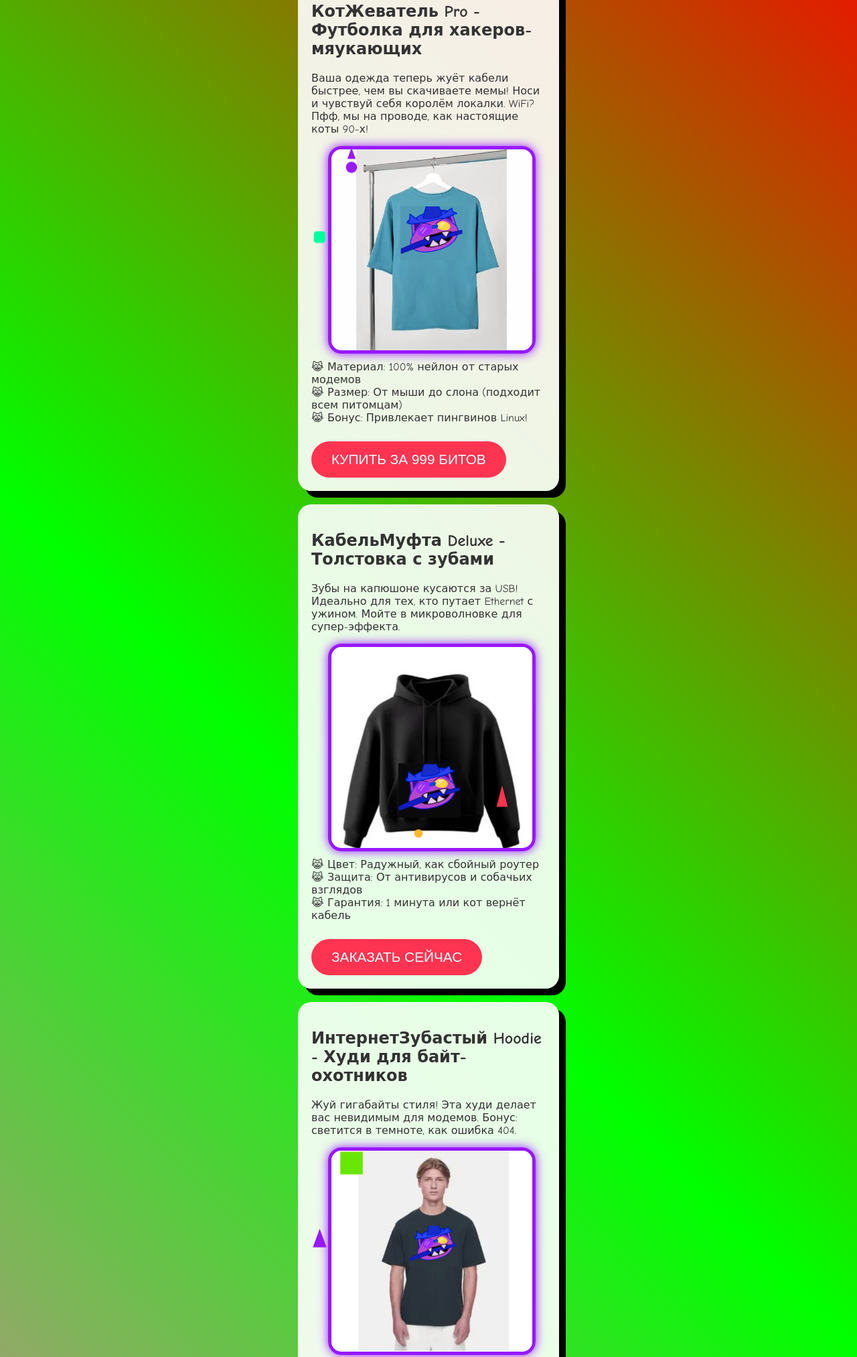
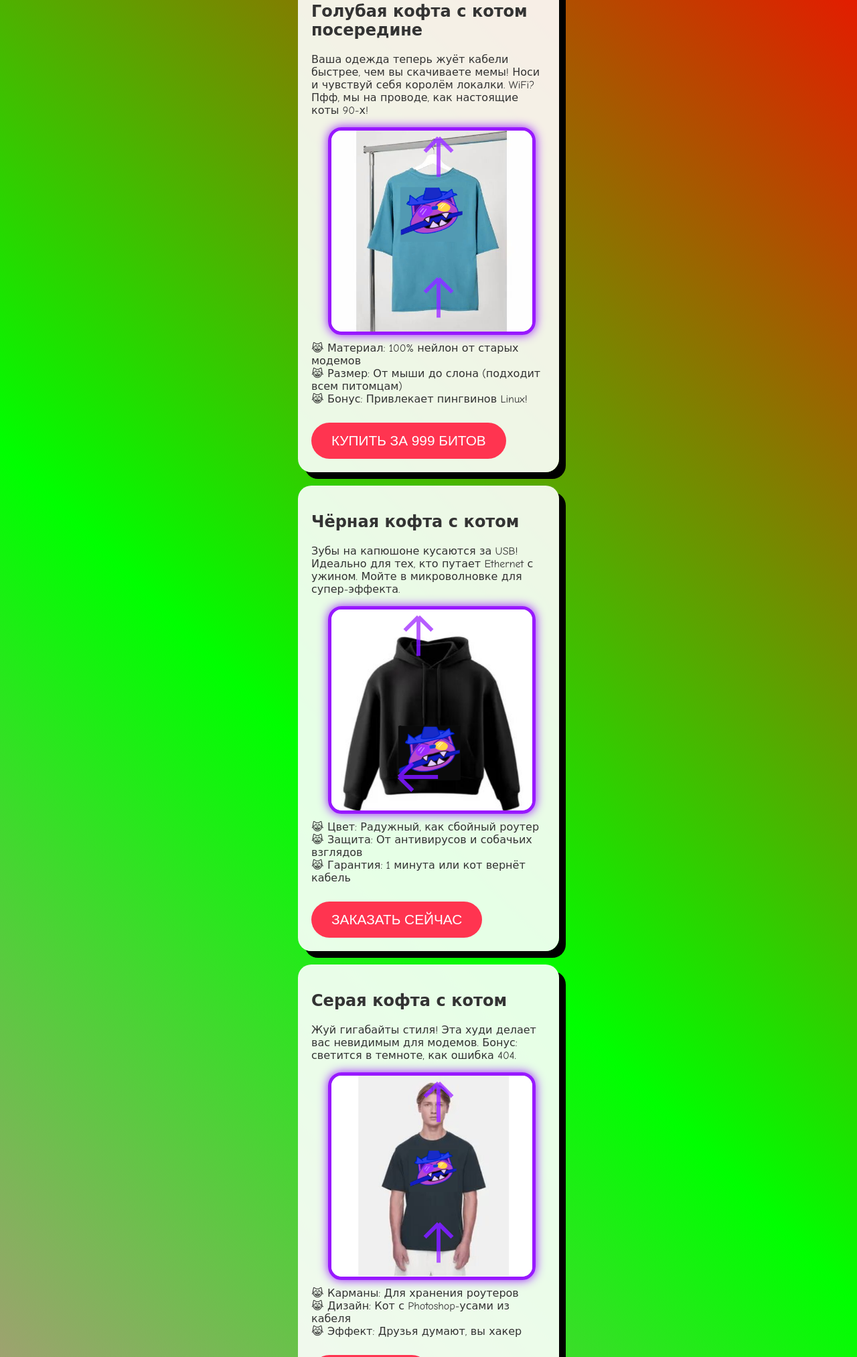
Before and after one commit to f2k60/Kot_juyshiy_internet, a plain HTML site: page index.html in a window 1280 px wide. Shown: the part 243-2269 px from the top of the page at 67% size. Drawn offline with Linux system fonts and the light colour scheme.

```diff
--- a/index.html
+++ b/index.html
@@ -14,12 +14,8 @@
         animation: rainbow 3s infinite;
     }
     @keyframes rainbow {
-            0% {
-                filter: hue-rotate(0deg);
-            }
-            100% {
-                filter: hue-rotate(360deg);
-            }
+        0% { filter: hue-rotate(0deg); }
+        100% { filter: hue-rotate(360deg); }
     }
     h1 {
         text-align: center;
@@ -56,13 +52,8 @@
         margin-top: 10px;
     }
     @keyframes bounce {
-            0%,
-            100% {
-                transform: translateY(0);
-            }
-            50% {
-                transform: translateY(-10px);
-            }
+        0%, 100% { transform: translateY(0); }
+        50% { transform: translateY(-10px); }
     }
     .image-container {
         position: relative;
@@ -78,7 +69,7 @@
         box-shadow: 0 0 15px #ff00ff;
         object-fit: cover;
     }
-        /* SVG cдвиги и эффекты */
+    /* SVG сдвиги и эффекты */
     svg.sticker {
         position: absolute;
         pointer-events: none;
@@ -86,69 +77,46 @@
         animation: float 3s ease-in-out infinite;
     }
     @keyframes float {
-            0%,
-            100% {
-                transform: translateY(0px);
+        0%, 100% { transform: translateY(0px); }
+        50% { transform: translateY(-15px); }
     }
-            50% {
-                transform: translateY(-15px);
+    /* разные размеры и позиции стикеров */
+    .sticker1 { top: 10px; left: 10px; width: 50px; height: 50px; animation-delay: 0s; }
+    .sticker2 { top: 220px; left: 240px; width: 40px; height: 40px; animation-delay: 0.7s; }
+    .sticker3 { top: 130px; left: -30px; width: 35px; height: 35px; animation-delay: 1.4s; }
+    .sticker4 { top: 280px; left: 120px; width: 30px; height: 30px; animation-delay: 2.0s; }
+
+    /* Большие стрелочки для указания */
+    .arrow {
+        position: absolute;
+        fill: #ff00ff;
+        opacity: 0.7;
     }
-        }
-        /* разные размеры и позиции сдвигов для стикеров */
-        .sticker1 {
-            top: 10px;
-            left: 10px;
-            width: 50px;
-            height: 50px;
-            animation-delay: 0s;
-        }
-        .sticker2 {
-            top: 220px;
-            left: 240px;
-            width: 40px;
-            height: 40px;
-            animation-delay: 0.7s;
-        }
-        .sticker3 {
-            top: 130px;
-            left: -30px;
-            width: 35px;
-            height: 35px;
-            animation-delay: 1.4s;
-        }
-        .sticker4 {
-            top: 280px;
-            left: 120px;
-            width: 30px;
-            height: 30px;
-            animation-delay: 2.0s;
-        }
-        footer {
-            text-align: center;
-            margin-top: 40px;
-            font-size: 0.8em;
-            font-style: italic;
-            color: #222;
-        }
+    /* Стрелки по 4-м углам слайдов, смещение для минимального перекрытия текста */
+    /* Пример для первой секции */
+    #arrow1a { top: 10px; left: 130px; width: 70px; height: 70px; transform: rotate(180deg); }
+    #arrow1b { bottom: 10px; left: 130px; width: 70px; height: 70px; }
+
+    #arrow2a { top: 10px; right: 130px; width: 70px; height: 70px; transform: rotate(270deg); }
+    #arrow2b { bottom: 10px; right: 130px; width: 70px; height: 70px; }
+
+    #arrow3a { top: 10px; left: 130px; width: 70px; height: 70px; transform: rotate(180deg); }
+    #arrow3b { bottom: 10px; left: 130px; width: 70px; height: 70px; }
+
+    #arrow4a { top: 10px; right: 130px; width: 70px; height: 70px; transform: rotate(270deg); }
+    #arrow4b { bottom: 10px; right: 130px; width: 70px; height: 70px; }
 </style>
 </head>
 <body>
 <h1>КотМода™ - Мода для котов-жуликов интернета!</h1>
 
 <div class="product">
-        <h2>КотЖеватель Pro - Футболка для хакеров-мяукающих</h2>
+    <h2>Голубая кофта с котом посередине</h2>
     <p>Ваша одежда теперь жуёт кабели быстрее, чем вы скачиваете мемы! Носи и чувствуй себя королём локалки. WiFi? Пфф, мы на проводе, как настоящие коты 90-х!</p>
     <div class="image-container">
-            <!-- ВСТАВЬТЕ ИЗОБРАЖЕНИЕ 1 ЗДЕСЬ -->
-            <img class="product-img" src="kotinternet1.png" alt="Кот на футболке" />
-            <!-- SVG сдвиги -->
-            <svg class="sticker sticker1" viewBox="0 0 24 24" fill="#ff00ff" xmlns="http://www.w3.org/2000/svg">
-                <path d="M12 2L15 10H9L12 2Z"/>
-                <circle cx="12" cy="16" r="4" />
-            </svg>
-            <svg class="sticker sticker3" viewBox="0 0 24 24" fill="#00ffff" xmlns="http://www.w3.org/2000/svg">
-                <rect x="6" y="6" width="12" height="12" rx="3" ry="3"/>
-            </svg>
+        <img class="product-img" src="Kotinternet1.png" alt="Голубая кофта с котом" />
+        <svg id="arrow1a" class="arrow" viewBox="0 0 24 24"><path d="M12 2L12 22M12 22L5 15M12 22L19 15" stroke="#ff00ff" stroke-width="2" fill="none" /></svg>
+        <svg id="arrow1b" class="arrow" viewBox="0 0 24 24"><path d="M12 22L12 2M12 2L5 9M12 2L19 9" stroke="#ff00ff" stroke-width="2" fill="none" /></svg>
     </div>
     <ul>
         <li>Материал: 100% нейлон от старых модемов</li>
@@ -159,17 +127,12 @@
 </div>
 
 <div class="product">
-        <h2>КабельМуфта Deluxe - Толстовка с зубами</h2>
+    <h2>Чёрная кофта с котом</h2>
     <p>Зубы на капюшоне кусаются за USB! Идеально для тех, кто путает Ethernet с ужином. Мойте в микроволновке для супер-эффекта.</p>
     <div class="image-container">
-            <!-- ВСТАВЬТЕ ИЗОБРАЖЕНИЕ 2 ЗДЕСЬ -->
-            <img class="product-img" src="kotinternet2.png" alt="Кот на толстовке" />
-            <svg class="sticker sticker2" viewBox="0 0 24 24" fill="#ff4500" xmlns="http://www.w3.org/2000/svg">
-                <path d="M12 2L17 21H7L12 2Z" />
-            </svg>
-            <svg class="sticker sticker4" viewBox="0 0 24 24" fill="#ffd700" xmlns="http://www.w3.org/2000/svg">
-                <circle cx="12" cy="12" r="5" />
-            </svg>
+        <img class="product-img" src="Kotinternet2.png" alt="Чёрная кофта с котом" />
+        <svg id="arrow2a" class="arrow" viewBox="0 0 24 24"><path d="M2 12L22 12M22 12L15 5M22 12L15 19" stroke="#ff00ff" stroke-width="2" fill="none" /></svg>
+        <svg id="arrow2b" class="arrow" viewBox="0 0 24 24"><path d="M22 12L2 12M2 12L9 5M2 12L9 19" stroke="#ff00ff" stroke-width="2" fill="none" /></svg>
     </div>
     <ul>
         <li>Цвет: Радужный, как сбойный роутер</li>
@@ -180,17 +143,12 @@
 </div>
 
 <div class="product">
-        <h2>ИнтернетЗубастый Hoodie - Худи для байт-охотников</h2>
+    <h2>Серая кофта с котом</h2>
     <p>Жуй гигабайты стиля! Эта худи делает вас невидимым для модемов. Бонус: светится в темноте, как ошибка 404.</p>
     <div class="image-container">
-            <!-- ВСТАВЬТЕ ИЗОБРАЖЕНИЕ 3 ЗДЕСЬ -->
-            <img class="product-img" src="kotinternet3.png" alt="Кот на худи" />
-            <svg class="sticker sticker1" viewBox="0 0 24 24" fill="#00ff00" xmlns="http://www.w3.org/2000/svg">
-                <path d="M4 4H20V20H4z" />
-            </svg>
-            <svg class="sticker sticker3" viewBox="0 0 24 24" fill="#ff00ff" xmlns="http://www.w3.org/2000/svg">
-                <polygon points="12,2 19,21 5,21" />
-            </svg>
+        <img class="product-img" src="Kotinternet3.png" alt="Серая кофта с котом" />
+        <svg id="arrow3a" class="arrow" viewBox="0 0 24 24"><path d="M12 2L12 22M12 22L5 15M12 22L19 15" stroke="#ff00ff" stroke-width="2" fill="none" /></svg>
+        <svg id="arrow3b" class="arrow" viewBox="0 0 24 24"><path d="M12 22L12 2M12 2L5 9M12 2L19 9" stroke="#ff00ff" stroke-width="2" fill="none" /></svg>
     </div>
     <ul>
         <li>Карманы: Для хранения роутеров</li>
@@ -201,17 +159,12 @@
 </div>
 
 <div class="product">
-        <h2>МяуFi Bomber - Бомбер для жующих чемпионов</h2>
+    <h2>Серые штаны с рисунком справа</h2>
     <p>Взрывай интернет стилем! Молнии из оптоволокна, подкладка - обкусанные патчи. Носи и рви пинг на части!</p>
     <div class="image-container">
-            <!-- ВСТАВЬТЕ ИЗОБРАЖЕНИЕ 4 ЗДЕСЬ -->
-            <img class="product-img" src="kotinternet4.png" alt="Кот на бомбере" />
-            <svg class="sticker sticker2" viewBox="0 0 24 24" fill="#ff69b4" xmlns="http://www.w3.org/2000/svg">
-                <circle cx="12" cy="8" r="4" />
-            </svg>
-            <svg class="sticker sticker4" viewBox="0 0 24 24" fill="#00ffff" xmlns="http://www.w3.org/2000/svg">
-                <rect x="7" y="7" width="10" height="10" rx="2" ry="2" />
-            </svg>
+        <img class="product-img" src="Kotinternet4.png" alt="Серые штаны с рисунком справа" />
+        <svg id="arrow4a" class="arrow" viewBox="0 0 24 24"><path d="M22 12L2 12M2 12L9 5M2 12L9 19" stroke="#ff00ff" stroke-width="2" fill="none" /></svg>
+        <svg id="arrow4b" class="arrow" viewBox="0 0 24 24"><path d="M2 12L22 12M22 12L15 5M22 12L15 19" stroke="#ff00ff" stroke-width="2" fill="none" /></svg>
     </div>
     <ul>
         <li>Вентиляция: Дыры от зубов кота</li>
```
Lines whose indentation alone changed are shown as unchanged.
